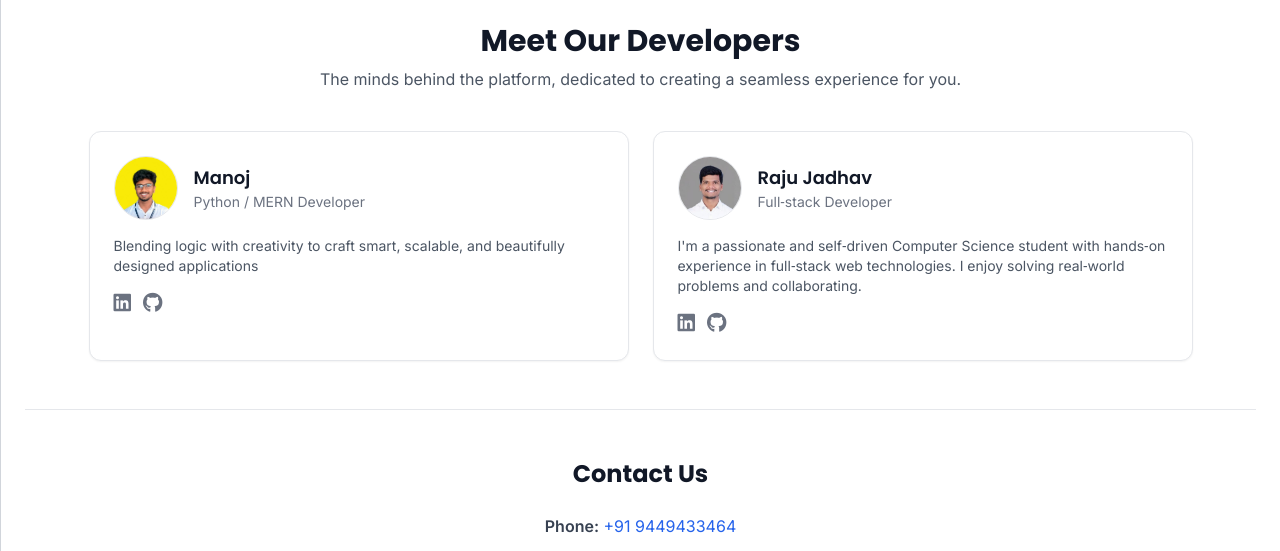
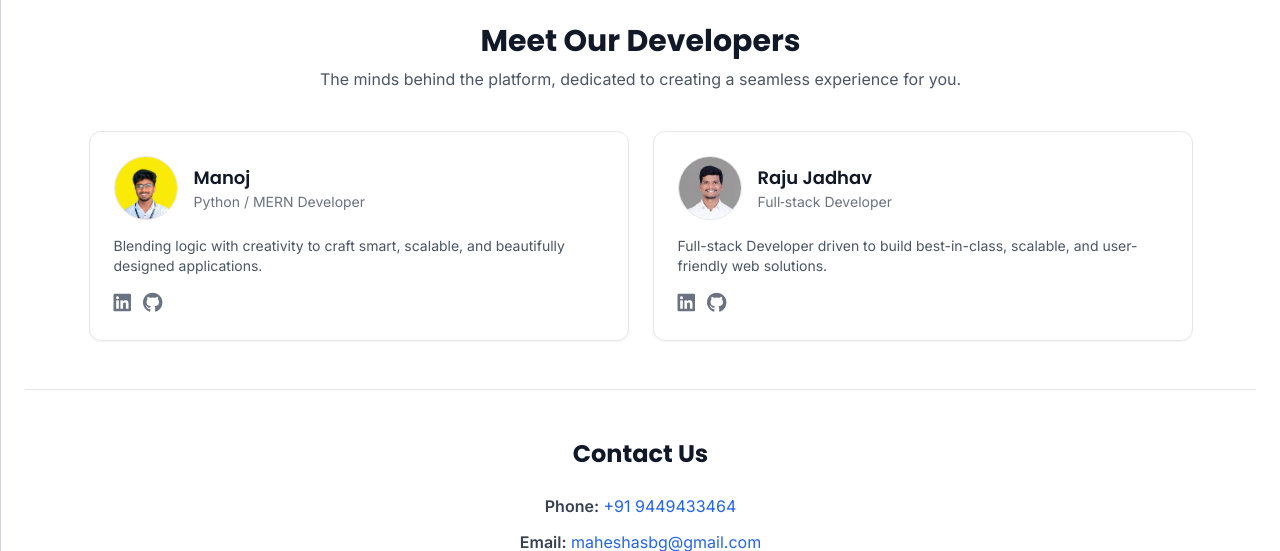
Before and after one commit to gmehostel-hub/GMEBH_website, a Flask app: page / in a window 1280 px wide. Shown: the part 1004-1555 px from the top of the page. Run offline with Flask 3, Linux system fonts and the light colour scheme; data that the repository does not hold is empty; some libraries are stand-ins or nearby versions.

Commit message:
Update index.html

```diff
--- a/templates/index.html
+++ b/templates/index.html
@@ -88,7 +88,7 @@
           </div>
         </div>
         <p class="text-gray-600 text-sm mt-4">
-            Blending logic with creativity to craft smart, scalable, and beautifully designed applications
+            Blending logic with creativity to craft smart, scalable, and beautifully designed applications.
         </p>
         <div class="flex gap-3 mt-4">
           <a class="text-gray-500 hover:text-gray-700" href="https://www.linkedin.com/in/manoj-tb-34a001330/" aria-label="LinkedIn" target="_blank"><i class="fab fa-linkedin text-xl"></i></a>
@@ -106,7 +106,7 @@
           </div>
         </div>
         <p class="text-gray-600 text-sm mt-4">
-          I'm a passionate and self‑driven Computer Science student with hands‑on experience in full‑stack web technologies. I enjoy solving real‑world problems and collaborating.
+          Full-stack Developer driven to build best-in-class, scalable, and user-friendly web solutions.
         </p>
         <div class="flex gap-3 mt-4">
           <a class="text-gray-500 hover:text-gray-700" href="https://www.linkedin.com/in/raaj-jadhav/" aria-label="LinkedIn"  target="_blank"><i class="fab fa-linkedin text-xl"></i></a>
```
